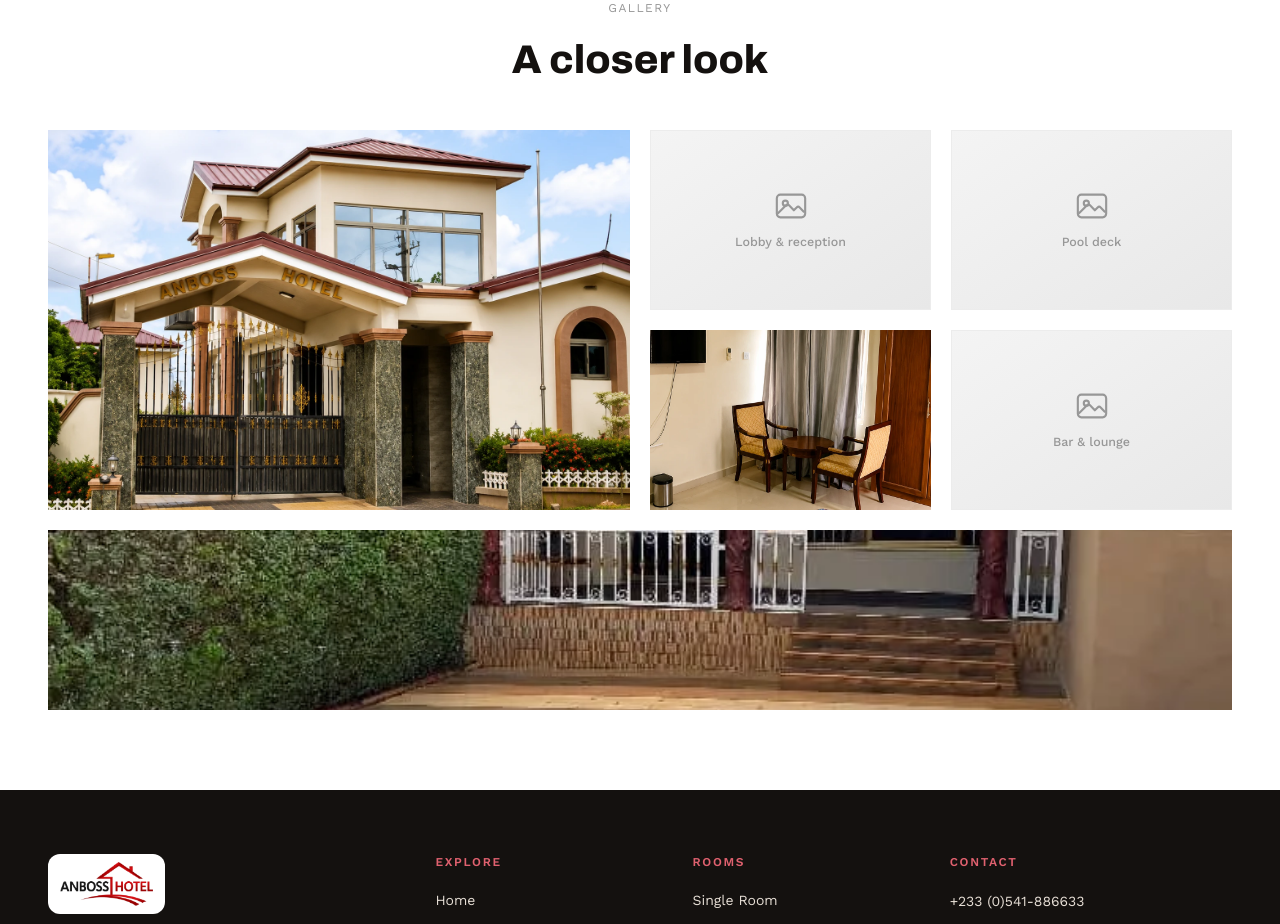
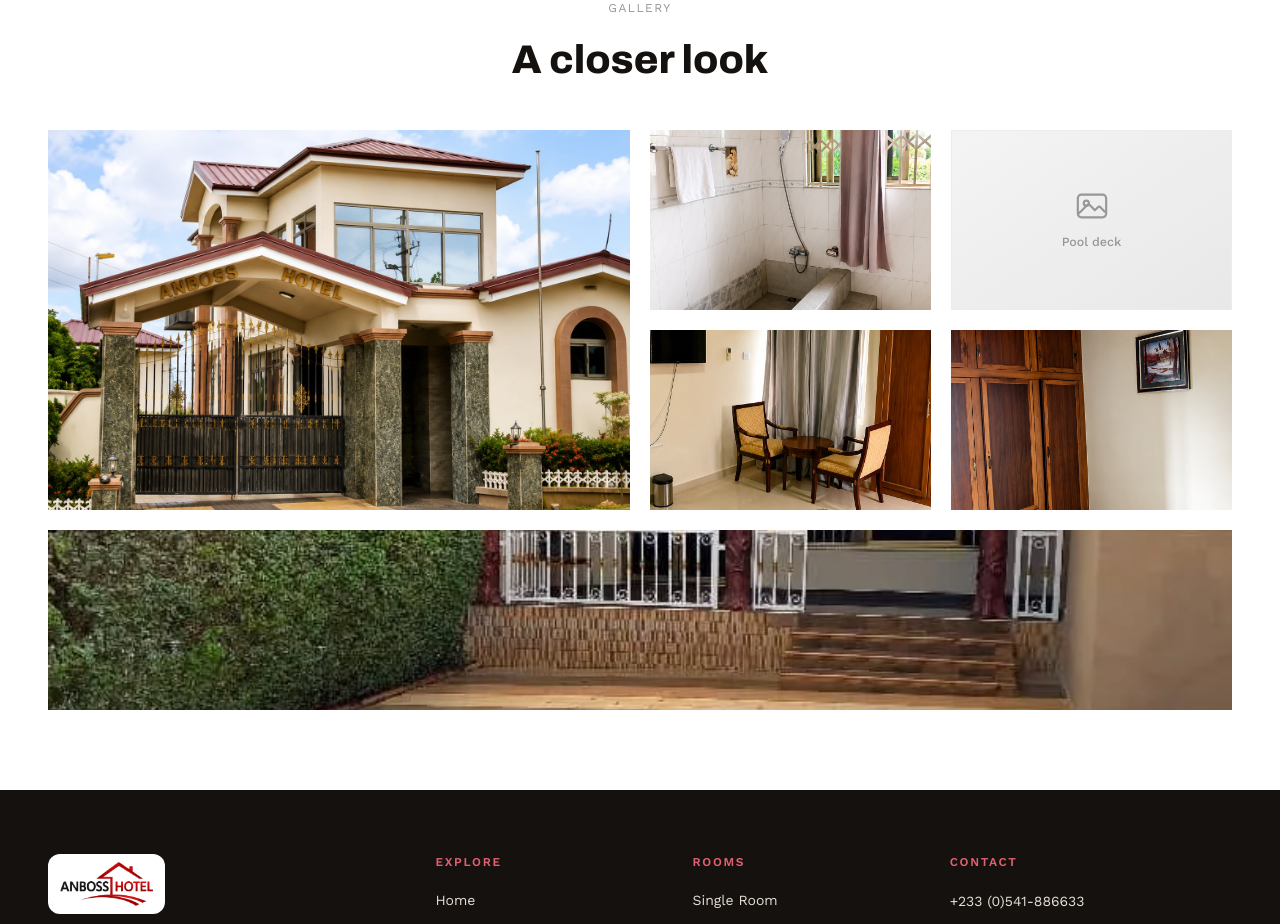
Before and after one commit to PlnDominic/Amboss-Hotel, a Next.js app: page / in a window 1280 px wide. Shown: the part 1960-2884 px from the top of the page. Built offline with nearby package versions, Linux system fonts and the light colour scheme.

Commit message:
Update gallery images

```diff
--- a/src/data/gallery.ts
+++ b/src/data/gallery.ts
@@ -6,9 +6,9 @@
 
 export const galleryImages: GalleryImage[] = [
   { id: 'exterior', label: 'Main entrance', src: '/hotel-entrance.webp' },
-  { id: 'lobby', label: 'Lobby & reception' },
+  { id: 'bathroom', label: 'Bathroom', src: '/gallery/bath.png' },
   { id: 'pool', label: 'Pool deck' },
   { id: 'room-interior', label: 'Guest room interior', src: '/gallery-room.webp' },
-  { id: 'bar', label: 'Bar & lounge' },
+  { id: 'wardrobe', label: 'Wardrobe', src: '/gallery/wardrobe.png' },
   { id: 'courtyard', label: 'Courtyard & porch', src: '/hotel-courtyard.webp' },
 ];
```
Also changed, not shown: public/gallery/bath.png (added), public/gallery/wardrobe.png (added).
